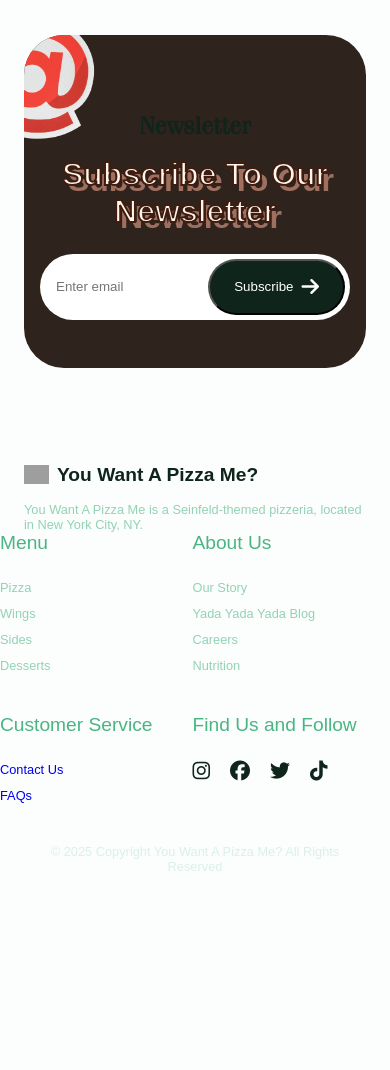
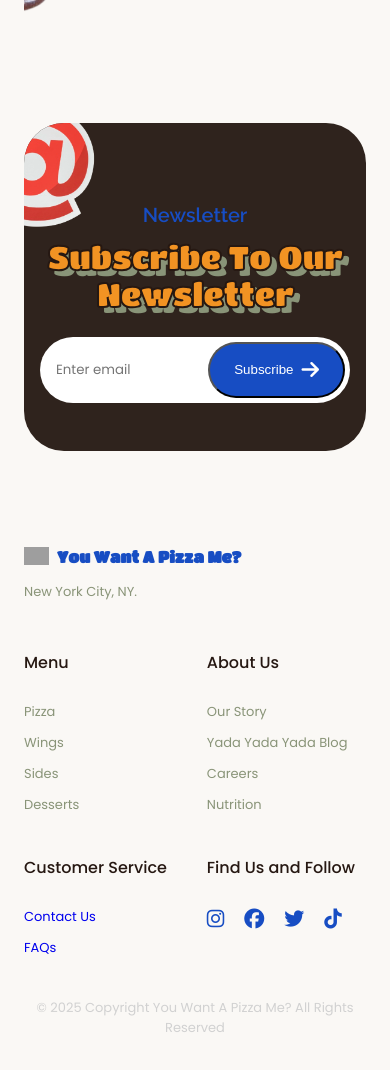
Before and after one commit to rh9891/PlanetPizza, a plain HTML site: page index.html in a window 390 px wide. Shown: the part 2908-3978 px from the top of the page. Before the commit the page ends 3814 px from the top, so only its background shows below. Drawn offline with Linux system fonts and the light colour scheme; grey boxes are pictures that could not be loaded.

Commit message:
Modified CSS and HTML to have responsiveness across device sizes.

```diff
--- a/index.html
+++ b/index.html
@@ -144,10 +144,10 @@
             <a class="footer__logo" href="#"><img alt="logo" src="assets/images/pizza-logo.png"> You Want A Pizza
                 Me?</a>
             <p class="footer__description">
-                You Want A Pizza Me is a Seinfeld-themed pizzeria, located in New York City, NY.
+                New York City, NY.
             </p>
         </div>
-    </div>
+
         <div class="footer__content">
             <div>
                 <h3 class="footer__title">Menu</h3>
@@ -197,15 +197,20 @@
             <div>
                 <h3 class="footer__title">Find Us and Follow</h3>
                 <ul class="footer__links footer__social">
-                <a class="footer__social-link" href="#" target="_blank"><i class="fab fa-instagram"></i></a>
-                <a class="footer__social-link" href="#" target="_blank"><i class="fab fa-facebook"></i></a>
-                <a class="footer__social-link" href="#" target="_blank"><i class="fab fa-twitter"></i></a>
-                <a class="footer__social-link" href="#" target="_blank"><i class="fab fa-tiktok"></i></a>
+                    <li><a class="footer__social-link" href="#" target="_blank"><i class="fab fa-instagram"></i></a>
+                    </li>
+                    <li><a class="footer__social-link" href="#" target="_blank"><i class="fab fa-facebook"></i></a>
+                    </li>
+                    <li><a class="footer__social-link" href="#" target="_blank"><i class="fab fa-twitter"></i></a>
+                    </li>
+                    <li><a class="footer__social-link" href="#" target="_blank"><i class="fab fa-tiktok"></i></a>
+                    </li>
                 </ul>
             </div>
         </div>
+    </div>
     <div class="footer__copy container">
-        &copy; 2025 Copyright You Want A Pizza Me? All rights reserved
+        &copy; 2025 Copyright You Want A Pizza Me? All Rights Reserved
     </div>
 </footer>
 <a class="scrollup" id="scroll-up"><i class="fas fa-arrow-up"></i></a>
--- a/styles.css
+++ b/styles.css
@@ -1,3 +1,5 @@
+@import url("https://fonts.googleapis.com/css2?family=Raleway:ital,wght@0,100..900;1,100..900&display=swap&family=Poppins:wght@400;500;600;700&family=Titan+One&display=swap");
+
 @font-face {
     font-family: "Fenice Std Regular";
     src: url("assets/fonts/FeniceStd-Regular.otf");
@@ -17,39 +19,43 @@
     --header-height: 3.5rem;
 
     /* HSL color mode */
-    --hue-color: 152;
-    --primary-color: hsl(var(--hue-color), 41%, 10%);
-    --primary-color-alt: hsl(var(--hue-color), 41%, 30%);
-    --title-color: hsl(var(--hue-color), 41%, 50%);
-    --text-color: hsl(var(--hue-color), 41%, 70%);
-    --text-color-light: hsl(var(--hue-color), 41%, 90%);
-    --body-color: hsl(var(--hue-color), 60%, 99%);
-    --container-color: #FFFFFF;
+    --denim: #174DC3;
+    --carrot-orange: #F29323;
+    --night-rider: #261812;
+    --battleship-gray: #899478;
 
-    --body-font: 'Poppins', sans-serif;
-    --title-font: 'Poppins', sans-serif;
-    --subtitle-font: 'Fenice Std Regular', serif;
+    --primary-color: var(--denim); /* Deep base color for backgrounds */
+    --primary-color-alt: var(--battleship-gray); /* Muted alternative */
+    --title-color: var(--night-rider); /* Strong contrast for titles */
+    --text-color: var(--battleship-gray); /* Readable, neutral text */
+    --text-color-light: #D1D1D1; /* Lighter gray for subtle text */
+    --body-color: #FAF8F5; /* Soft off-white for warmth */
+    --container-color: #FFFFFF; /* Clean, standard container background */
+    --accent-color: var(--carrot-orange); /* Bold, vibrant contrast for highlights */
+
+    --body-font: "Poppins", sans-serif;
+    --title-font: "Titan One", cursive;
+    --subtitle-font: "Raleway", sans-serif;
 
     --font-2xl: 2.5rem;
     --font-xl: 2rem;
-    --font-lg: 1.5rem;
-    --font-md: 1.2rem;
-    --font-sm: 1rem;
-    --font-xs: 0.8rem;
+    --font-lg: 1.25rem;
+    --font-md: 1rem;
+    --font-sm: 0.938rem;
+    --font-xs: 0.813rem;
 
     --font-medium: 500;
     --font-semi-bold: 600;
-
 }
 
 @media screen and (min-width: 1024px) {
     :root {
         --font-2xl: 5rem;
         --font-xl: 3rem;
-        --font-lg: 2rem;
+        --font-lg: 1.5rem;
         --font-md: 1.25rem;
         --font-sm: 1rem;
-        --font-xs: .8rem;
+        --font-xs: .875rem;
     }
 }
 
@@ -68,7 +74,7 @@ body {
     font-size: var(--font-sm);
     background-color: var(--body-color);
     color: var(--text-color);
-    transition: background .4s;
+    transition: background 0.4s;
 }
 
 h1, h2, h3 {
@@ -99,13 +105,25 @@ img {
     font-size: 1.25rem;
     color: var(--title-color);
     cursor: pointer;
-    transition: color .3s;
+    transition: color 0.3s;
     transform: rotate(245deg);
 }
 
 .container {
     max-width: 1024px;
     margin-inline: 1.5rem;
+}
+
+@media screen and (max-width: 340px) {
+    .container {
+        margin-inline: 1rem;
+    }
+}
+
+@media screen and (min-width: 1064px) {
+    .container {
+        margin-inline: auto;
+    }
 }
 
 .grid {
@@ -134,15 +152,14 @@ img {
     font-size: var(--font-xl);
     font-weight: bold;
     margin-bottom: 1.5rem;
-    color: hsl(36, 100%, 96%);
-    -webkit-text-stroke: 2px #401c10;
-    text-shadow: 6px 6px 0 #9f7060;
+    color: var(--carrot-orange);
+    -webkit-text-stroke: 2px var(--night-rider);
+    text-shadow: 6px 6px 0 var(--battleship-gray);
 }
 
-@media screen and (max-width: 304px) {
+@media screen and (max-width: 340px) {
     .home__title, .section__title {
-        font-size: var(--font-2xl);
-        margin-bottom: 2rem;
+        font-size: 2rem;
     }
 }
 
@@ -184,7 +201,7 @@ img {
     width: 100%;
     background-color: var(--body-color);
     z-index: 100;
-    transition: box-shadow .3s, background-color .4s;
+    transition: box-shadow 0.3s, background-color 0.4s;
 }
 
 .nav {
@@ -193,6 +210,12 @@ img {
     display: flex;
     justify-content: space-between;
     align-items: center;
+}
+
+@media screen and (min-width: 768px) {
+    .nav {
+        column-gap: 3rem;
+    }
 }
 
 @media screen and (min-width: 1024px) {
@@ -214,12 +237,13 @@ img {
 
 .nav__logo, .footer__logo {
     color: var(--primary-color);
+    font-family: var(--title-font), serif;
     font-size: var(--font-md);
     font-weight: var(--font-semi-bold);
     display: flex;
     align-items: center;
-    column-gap: .5rem;
-    transition: color .3s;
+    column-gap: 0.5rem;
+    transition: color 0.3s;
 }
 
 .nav__logo img, .footer__logo img {
@@ -238,7 +262,7 @@ img {
         left: 0;
         background-color: var(--body-color);
         width: 100%;
-        box-shadow: 0 8px 20px hsla(19, 64%, 24%, .1);
+        box-shadow: 0 8px 20px hsla(26, 50%, 15%, 0.2);
         padding-block: 3.5rem;
         transition: top .4s;
     }
@@ -267,7 +291,7 @@ img {
 .nav__link {
     color: var(--title-color);
     font-weight: var(--font-medium);
-    transition: color .4s;
+    transition: color 0.4s;
 }
 
 .nav__link:hover {
@@ -298,6 +322,14 @@ img {
 
 .show-menu {
     top: 0;
+}
+
+.bg-header {
+    box-shadow: 0 2px 8px hsla(26, 50%, 15%, 0.2);
+}
+
+.active-link {
+    color: var(--primary-color);
 }
 
 .home {
@@ -367,12 +399,12 @@ img {
     border-radius: 4rem;
     color: #FFFFFF;
     font-weight: var(--font-medium);
-    transition: background-color .3s;
+    transition: background-color 0.3s;
 }
 
 .button i {
     font-size: 1.25rem;
-    transition: transform .3s;
+    transition: transform 0.3s;
 }
 
 .button:hover {
@@ -380,7 +412,7 @@ img {
 }
 
 .button:hover i {
-    transform: translateX(.25rem);
+    transform: translateX(0.25rem);
 }
 
 .about {
@@ -420,6 +452,13 @@ img {
         width: 400px;
     }
 
+}
+
+@media screen and (min-width: 1024px) {
+    .popular .section__title,
+    .popular .section__subtitle {
+        text-align: center;
+    }
 }
 
 .popular__container {
@@ -500,12 +539,6 @@ img {
     transform: translateY(-0.75rem);
 }
 
-@media screen and (min-width: 1024px) {
-    .popular .section___title, .popular .section__subtitle {
-        text-align: center;
-    }
-}
-
 .recently-added__container {
     row-gap: 4rem;
 }
@@ -548,7 +581,7 @@ img {
         grid-template-columns: 350px 360px;
         align-items: center;
         column-gap: 6rem;
-        padding-bottom: 2.5rem;
+        padding: 2.5rem 0;
         border-radius: 4.5rem;
     }
 }
@@ -609,7 +642,7 @@ img {
 }
 
 .newsletter__input, .newsletter__button {
-    font-family: var(--body-font);
+    font-family: var(--body-font), serif;
     border: none;
     outline: none;
 }
@@ -718,7 +751,7 @@ img {
 
 .footer__link {
     color: var(--text-color);
-    transition: color .3s;
+    transition: color 0.3s;
 }
 
 .footer__link:hover {
@@ -772,7 +805,7 @@ img {
     font-size: 1rem;
     color: var(--primary-color);
     z-index: 1000;
-    transition: bottom 0.3s, transform 0.3s, background-color 0.4s;
+    transition: bottom 0.3s, transform 0.3s, background 0.4s;
 }
 
 .scrollup:hover {
```
Lines whose indentation alone changed are shown as unchanged.
